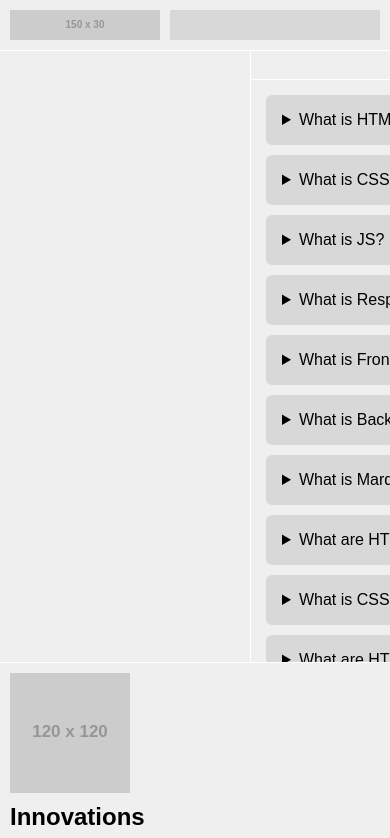
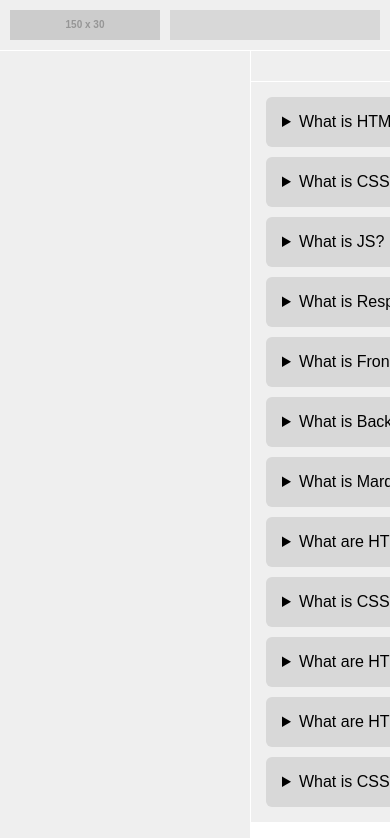
Before and after one commit to mdjazib/techhub-assignment-html-layout, a plain HTML site: page index.html in a window 390 px wide. Shown: the top 838 px of the page. Drawn offline with Linux system fonts and the light colour scheme; placeholder pictures from the web are drawn by us.

Commit message:
Update style.css

```diff
--- a/style.css
+++ b/style.css
@@ -95,6 +95,9 @@ body main {
 @media (max-width: 1000px) {
   body main {
     overflow-x: overlay;
+    height: -webkit-fit-content;
+    height: -moz-fit-content;
+    height: fit-content;
     -ms-scroll-snap-type: x mandatory;
         scroll-snap-type: x mandatory;
   }
@@ -104,6 +107,9 @@ body main {
   body main aside {
     scroll-snap-align: center;
     min-width: 250px;
+  }
+  body main aside .marquee {
+    min-height: 100svh;
   }
   body main .container {
     scroll-snap-align: center;
```
